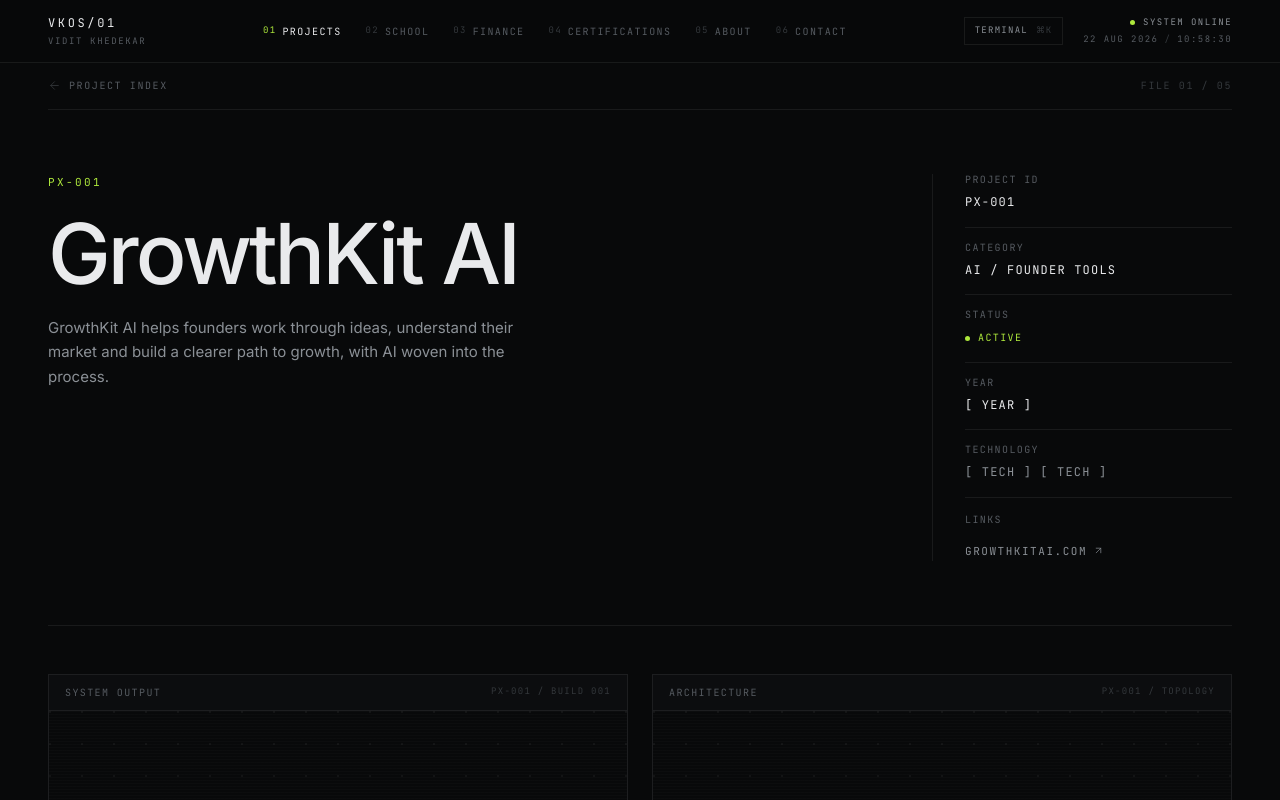
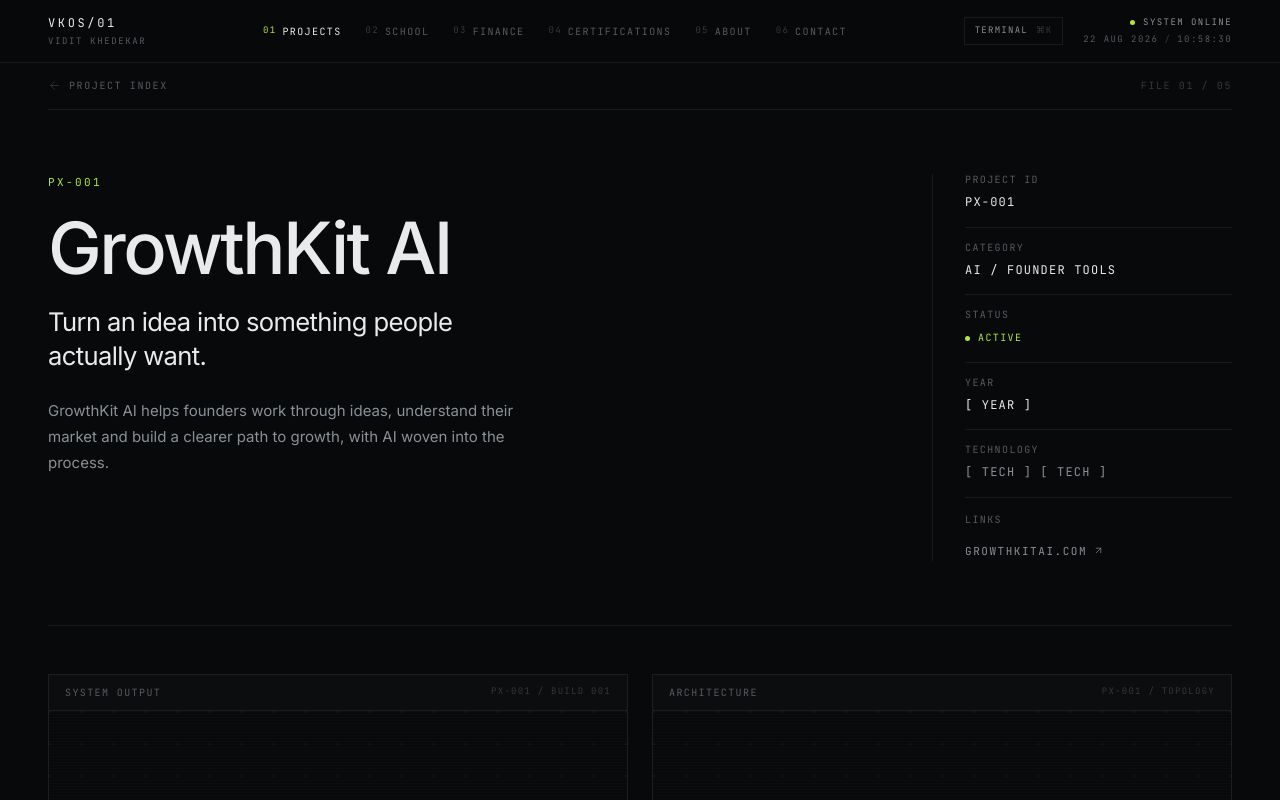
Before and after one commit to viditkhedekar/portfolio, a Next.js app: page /projects/px-001 in a window 1280 px wide. Shown: the top 800 px of the page. Built offline with nearby package versions, Linux system fonts and the light colour scheme.

Commit message:
detail: tagline lead line

```diff
--- a/src/components/ProjectDetail.tsx
+++ b/src/components/ProjectDetail.tsx
@@ -62,10 +62,15 @@ export function ProjectDetail({ project }: { project: Project }) {
           <div className="vk-mono text-[11px] tracking-[0.22em] text-[var(--vk-accent)]">
             {project.id}
           </div>
-          <h1 className="vk-display mt-6 text-[clamp(2.4rem,7vw,5.25rem)]">
+          <h1 className="vk-display mt-6 text-[clamp(2.2rem,6vw,4.5rem)]">
             <Slot className="text-[var(--vk-fg)]">{project.name}</Slot>
           </h1>
-          <p className="mt-6 max-w-[52ch] text-[15px] leading-relaxed">
+          {project.tagline && (
+            <p className="mt-6 max-w-[26ch] text-[clamp(1.15rem,2.4vw,1.6rem)] leading-[1.35] tracking-tight">
+              <Slot className="text-[var(--vk-fg)]">{project.tagline}</Slot>
+            </p>
+          )}
+          <p className="mt-6 max-w-[54ch] text-[15px] leading-[1.75]">
             <Slot className="text-[var(--vk-fg-dim)]">{project.summary}</Slot>
           </p>
         </div>
```
